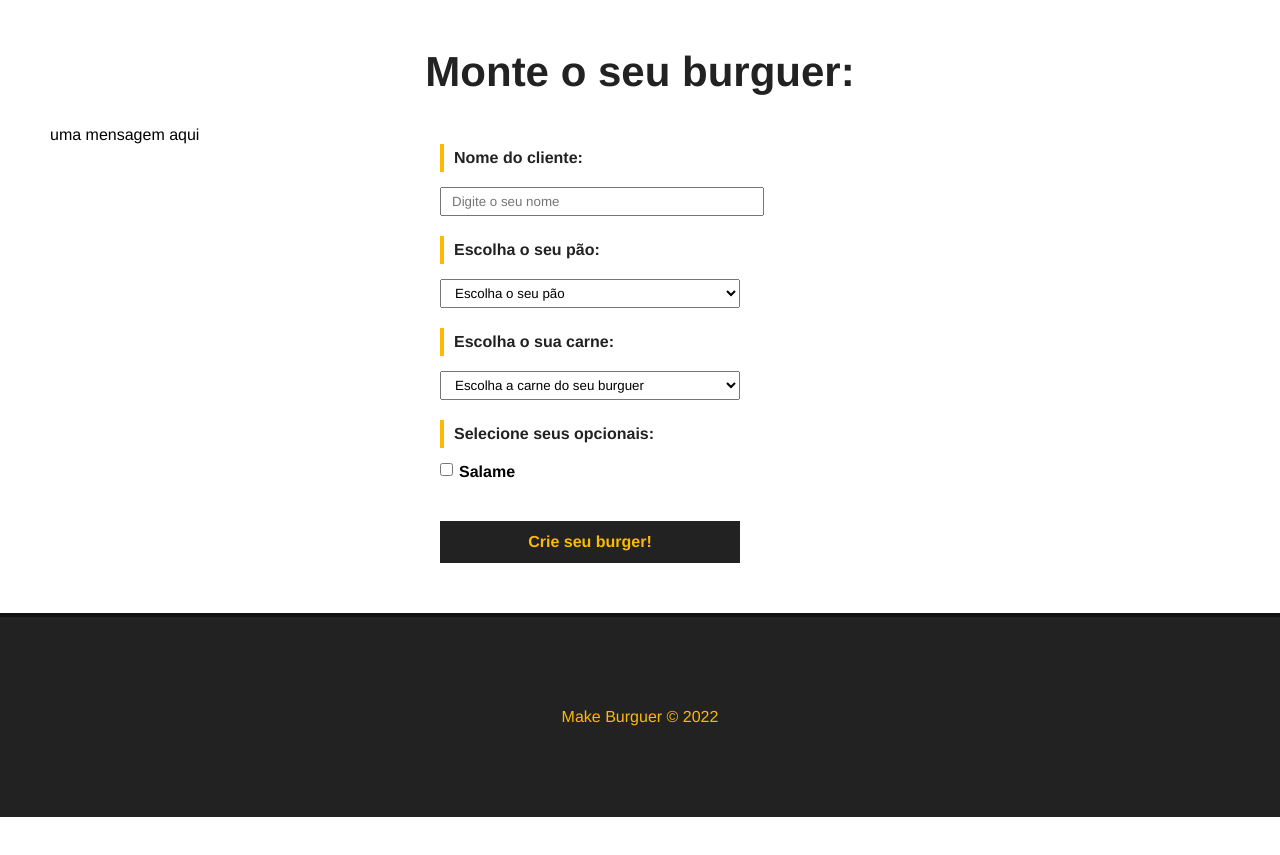
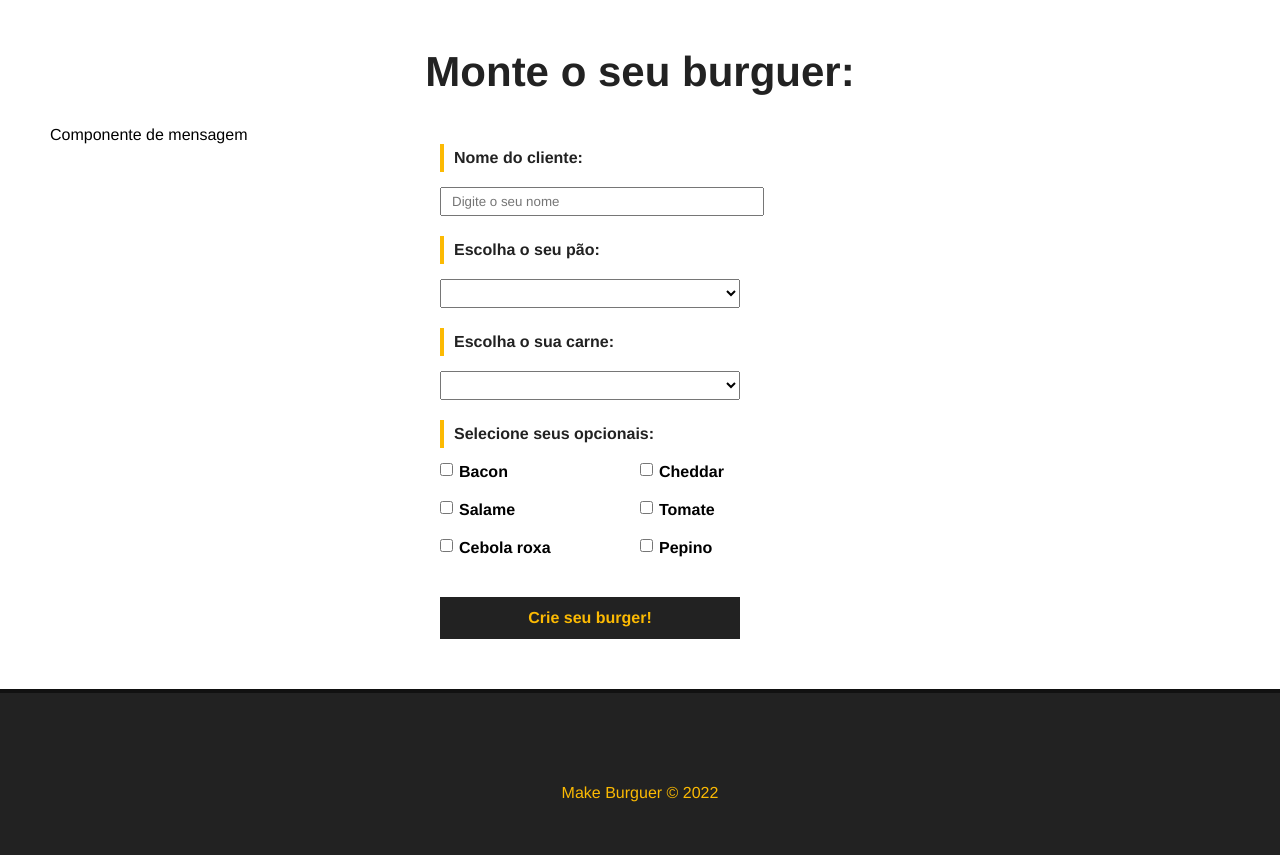
Before and after one commit to KeylaneSilva/initVuejs, a Vue app in the folder make-burguer/: page / in a window 1280 px wide. Shown: the part 780-1635 px from the top of the page. Before the commit the page ends 1597 px from the top, so only its background shows below. Built offline with nearby package versions, Linux system fonts and the light colour scheme; data requests are answered from the project's data file.

Commit message:
recupendo dados do back

```diff
--- a/make-burguer/src/components/BurguerForm.vue
+++ b/make-burguer/src/components/BurguerForm.vue
@@ -1,6 +1,6 @@
 <template>
   <div>
-    <p>uma mensagem aqui</p>
+    <p>Componente de mensagem</p>
     <div>
       <form action="" id="burger-form">
         <div class="input-container">
@@ -10,27 +10,25 @@
 
         <div class="input-container">
           <label for="pao">Escolha o seu pão:</label>
-          <select name="pao" id="pao">
-            <option value="">Escolha o seu pão</option>
-            <option value="">Pão de Batata</option>
-            <option value="">Pão de Queijo</option>
+          <select name="pao" id="pao" v-model="pao">
+            <option value="Selecione o seu pão" selected>Selecione o seu pão</option>
+            <option v-for="pao in paes" :key="pao.id" :value="pao.tipo">{{pao.tipo}}</option>
           </select>
         </div>
 
         <div class="input-container">
           <label for="carne">Escolha o sua carne:</label>
-          <select name="carne" id="carne">
-            <option value="">Escolha a carne do seu burguer</option>
-            <option value="">Maminha</option>
-            <option value="">Vegana</option>
+          <select name="carne" id="carne" v-model="carne">
+            <option value="valor">Escolha a carne do seu burguer</option>
+            <option v-for="carne in carnes" :key="carne.id"  value="carne.tipo">{{carne.tipo}}</option>
           </select>
         </div>
 
         <div id="opcionais-container" class="input-container">
           <label for="opcionais" id="opcionais-title">Selecione seus opcionais:</label>
-          <div class="checkbox-container">
-            <input type="checkbox" name="opcionais" v-model="opcionais" value="Salame">
-            <span>Salame</span>
+          <div class="checkbox-container" v-for="opcional in opcionaisdata" :key="opcional.id">
+            <input type="checkbox" name="opcionais" v-model="opcionais" value="opcional.tipo">
+            <span>{{opcional.tipo}}</span>
           </div>
         </div>
 
@@ -45,7 +43,35 @@
 
 <script>
   export default{
-    name: 'BurguerForm'
+    name: 'BurguerForm',
+    data(){
+      return{
+        paes: null,
+        carnes: null,
+        opcionaisdata: null,
+        nome: null,
+        carne: null,
+        opcionais: [],
+        status: "Solicitado",
+        msg: null
+      }
+    },
+
+    methods:{
+      async getIngredientes(){
+        // fazendo requisição no back
+        const req = await fetch("http://localhost:3000/ingredientes")
+        const data = await req.json();
+
+        this.paes = data.paes
+        this.carnes = data.carnes
+        this.opcionaisdata = data.opcionais
+      }
+    },
+
+    mounted(){
+      this.getIngredientes()
+    }
   }
 </script>
 
```
